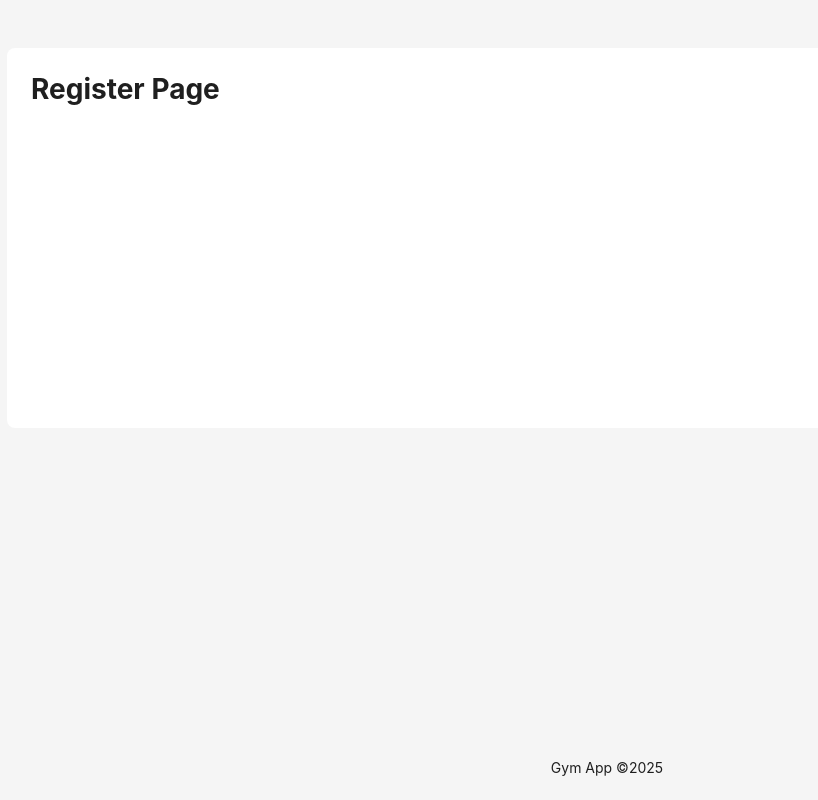
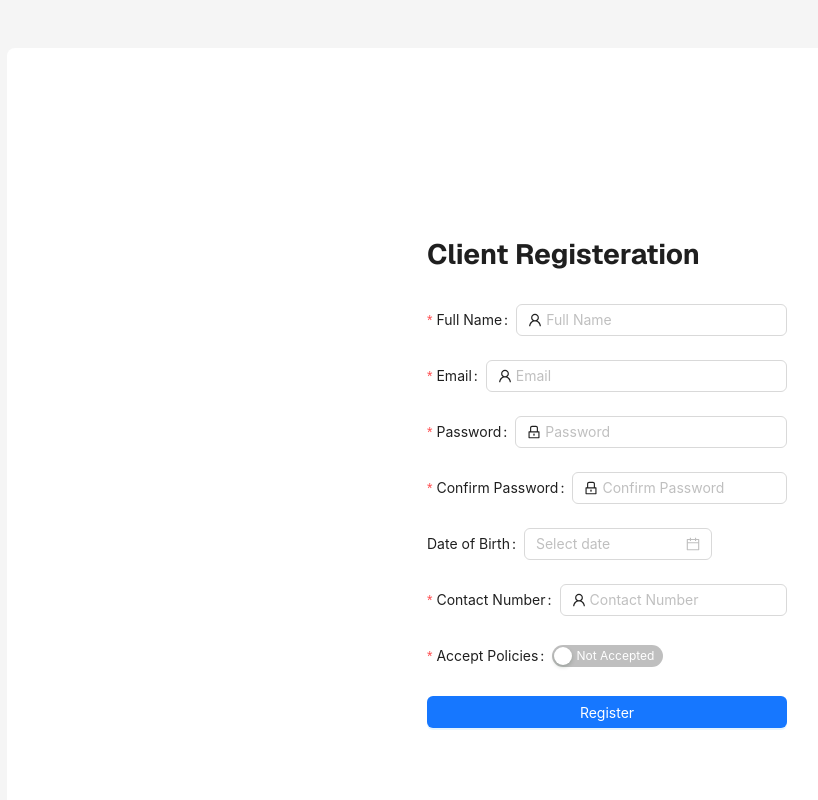
Before and after one commit to KatlehoMadaba/Gymapp-nexttsx, a Next.js app: page /register in a window 1280 px wide. Shown: the top 800 px of the page, without its empty margins (33-851 px from the left). Built offline with nearby package versions, Linux system fonts and the light colour scheme.

Commit message:
I have the created client registeration but i can test now because I dont know which users exist going to display in dashboard first

```diff
--- a/src/app/(admin)/createclient/page.tsx
+++ b/src/app/(admin)/createclient/page.tsx
@@ -89,7 +89,7 @@ const CreateClient = () => {
             rules={[
               { required: false, message: "Please select your date of birth!" }
             ]}
-            initialValue=" "
+            initialValue=""
           >
             <DatePicker format="YYYY-MM-DD" className="date-picker" />
           </Form.Item>
--- a/src/app/(auth)/register/page.tsx
+++ b/src/app/(auth)/register/page.tsx
@@ -1,9 +1,143 @@
-import React from 'react'
+"use client";
+import React from "react";
+import { LockOutlined, UserOutlined } from "@ant-design/icons";
+import { Button,
+     Form,
+     Input,
+     Switch,
+     DatePicker,
+     message,
+ } from "antd";
+import styles from "../../page.module.css";
+import { IClient } from "../../providers/clientProvider/context";
+import { UseClients } from "../../providers/clientProvider";
+const ClientRegister = () => {
+const [form] = Form.useForm();
+  const { registerationClient, isError, isPending } = UseClients();
 
-export default function RegisterPage() {
+  if (isPending) {
+    return <div>Loading...</div>;
+  }
+
+  if (isError) {
+    return <div>Sorry, we couldnt process your registration.</div>;
+  }
+
+  const onFinish = (values: IClient) => {
+    console.log("Received values of form: ", values);
+    registerationClient(values);
+    message.success("Trainer registered successfully!", 2);
+    form.resetFields();
+  };
+
   return (
-    <div>
-      <h1>Register Page </h1>
+    <div className={styles.page}>
+      <main className={styles.main}>
+        <h1>Client Registeration</h1>
+        <Form
+          name="clientRegister"
+          initialValues={{ remember: true }}
+          style={{ maxWidth: 360 }}
+          onFinish={onFinish}
+        >
+          <Form.Item
+            name="name"
+            label="Full Name"
+            rules={[{ required: true, message: "Please input your name!" }]}
+          >
+            <Input prefix={<UserOutlined />} placeholder="Full Name" />
+          </Form.Item>
+
+          <Form.Item
+            name="email"
+            label="Email"
+            rules={[{ required: true, message: "Please input your email!" }]}
+          >
+            <Input prefix={<UserOutlined />} placeholder="Email" />
+          </Form.Item>
+
+          <Form.Item
+            name="password"
+            label="Password"
+            rules={[{ required: true, message: "Please input your Password!" }]}
+          >
+            <Input
+              prefix={<LockOutlined />}
+              type="password"
+              placeholder="Password"
+            />
+          </Form.Item>
+
+          <Form.Item
+            name="confirmPassword"
+            label="Confirm Password"
+            dependencies={["password"]}
+            rules={[
+              { required: true, message: "Please confirm your Password!" },
+              ({ getFieldValue }) => ({
+                validator(_, value) {
+                  if (!value || getFieldValue("password") === value) {
+                    return Promise.resolve();
+                  }
+                  return Promise.reject("Passwords do not match!");
+                },
+              }),
+            ]}
+          >
+            <Input
+              prefix={<LockOutlined />}
+              type="password"
+              placeholder="Confirm Password"
+            />
+          </Form.Item>
+
+          <Form.Item
+            label="Date of Birth"
+            name="dateOfBirth"
+            rules={[
+              { required: false, message: "Please select your date of birth!" },
+            ]}
+            initialValue=""
+          >
+            <DatePicker format="YYYY-MM-DD" className="date-picker" />
+          </Form.Item>
+
+          <Form.Item
+            name="contactNumber"
+            label="Contact Number"
+            rules={[
+              { required: true, message: "Please input your contact number!" },
+            ]}
+          >
+            <Input prefix={<UserOutlined />} placeholder="Contact Number" />
+          </Form.Item>
+
+          <Form.Item
+            name="policiesAccepted"
+            valuePropName="checked"
+            label="Accept Policies"
+            rules={[
+              {
+                required: true,
+                message: "You must accept the policies to proceed!",
+              },
+            ]}
+          >
+            <Switch
+              checkedChildren="Accepted"
+              unCheckedChildren="Not Accepted"
+            />
+          </Form.Item>
+
+          <Form.Item>
+            <Button block type="primary" htmlType="submit">
+              Register
+            </Button>
+          </Form.Item>
+        </Form>
+      </main>
     </div>
-  )
-}
+  );
+};
+
+export default ClientRegister;
--- a/src/app/page.tsx
+++ b/src/app/page.tsx
@@ -13,11 +13,16 @@ const SplashPage = () => {
   const handleRedirectLogin=()=>{
     router.push("/login")
   }
+  const handleRedirecRegister=()=>{
+    router.push("/register")
+  }
   return (
     <div className={styles.page}>
       <main className={styles.main}>
           <Button onClick={handleRedirect}>Sign Up Trainer </Button>
           <Button onClick={handleRedirectLogin}>Login </Button>
+          <Button onClick={handleRedirecRegister}>Register Client </Button>
+
       </main>
     </div>
   );
--- a/src/app/providers/clientProvider/action.ts
+++ b/src/app/providers/clientProvider/action.ts
@@ -92,6 +92,33 @@ IClientStateContext>(
         isError: true })
 )
 
+export const registrationClientPending = createAction<IClientStateContext>(
+    ClientActionEnums.createClientPending,
+    () => ({ isPending: true, isSuccess: false, isError: false })
+)
+
+export const registrationClientSuccess = createAction<
+    IClientStateContext, IClient>(
+        ClientActionEnums.createClientSuccess,
+        (Client: IClient) => ({
+            isPending: false,
+            isSuccess: true,
+            isError: false,
+            Client
+        })
+    )
+
+export const registrationClientError = createAction<
+IClientStateContext>(
+    ClientActionEnums.createClientError,
+    () => ({
+        isPending: false,
+        isSuccess: false,
+        isError: true })
+)
+
+
+
 export const loginClientPending = createAction<
 IClientStateContext>(
     ClientActionEnums.createClientPending,
--- a/src/app/providers/clientProvider/context.ts
+++ b/src/app/providers/clientProvider/context.ts
@@ -12,6 +12,7 @@ export interface IClient{
     trial?:boolean;
     policiesAccepted?:boolean;
     message?:string;
+    dateOfBirth:string;
 }
 
 export interface IClientLogin{
@@ -19,12 +20,32 @@ export interface IClientLogin{
     password:string;
 }
 export interface ILoginResponse{
+    status:null;
+    message:string;
+    data:{
+        token:string;
+    }
+}
+export interface IClientRegResponse{
     status:number,
     message:string,
     data:{
-        token:string
+        id:string,
+        email:string,
+        name:string,
+        password:string,
+        contactNumber:string,
+        dateOfBirth:string,
+        role:string;
+        planType:string;
+        plan:string;
+        trail:string;
+        policiesAccepted:boolean;
+        date:string;
     }
 }
+
+
 
 export interface IClientStateContext{
     isPending:boolean;
@@ -38,6 +59,7 @@ export interface IClientStateContext{
  export interface IClientActionContext{
     createClient:(Client:IClient)=>void;
     loginClient:(Client:IClientLogin)=>void;
+    registerationClient:(Client:IClient)=>void;
  }
 
  export const INITIAL_STATE:IClientStateContext={
--- a/src/app/providers/clientProvider/index.tsx
+++ b/src/app/providers/clientProvider/index.tsx
@@ -7,6 +7,7 @@ import {
   IClient,
   IClientLogin,
   ILoginResponse,
+  IClientRegResponse,
 } from "./context";
 import { ClientReducer } from "./reducer";
 import {
@@ -15,7 +16,11 @@ import {
   createClientSuccess,
   loginClientPending,
   loginClientError,
-  loginClientSuccess
+  loginClientSuccess,
+  registrationClientPending,
+  registrationClientSuccess,
+  registrationClientError,
+
 } from "./action";
 import axios from "axios";
 
@@ -76,6 +81,19 @@ const ClientProvider = ({ children }: { children: React.ReactNode }) => {
             dispatch(createClientError());
         }
     };
+    const registerationClient = async (Client: IClient) => {
+      dispatch(registrationClientPending());
+      const endpoint = "https://body-vault-server-b9ede5286d4c.herokuapp.com/register/mobile";
+      try {
+        console.log('Registering the client with:', Client);
+        const response = await axios.post<IClientRegResponse>(endpoint, Client);
+        console.log('Login response:', response.data);
+        dispatch(registrationClientSuccess(response.data));
+      } catch (error) {
+        console.error("Error during registering your user:", error.response?.data?.message || error);
+        dispatch(registrationClientError());
+      }
+    };
   const loginClient = async (Client: IClientLogin) => {
     dispatch(loginClientPending());
     const endpoint = "https://body-vault-server-b9ede5286d4c.herokuapp.com/api/users/login";
@@ -100,7 +118,7 @@ const ClientProvider = ({ children }: { children: React.ReactNode }) => {
     return (
           <ClientStateContext.Provider value={state}>
             <ClientActionContext.Provider
-              value={{createClient,loginClient }}>
+              value={{createClient,loginClient,registerationClient}}>
               {children}
             </ClientActionContext.Provider>
           </ClientStateContext.Provider>
```
